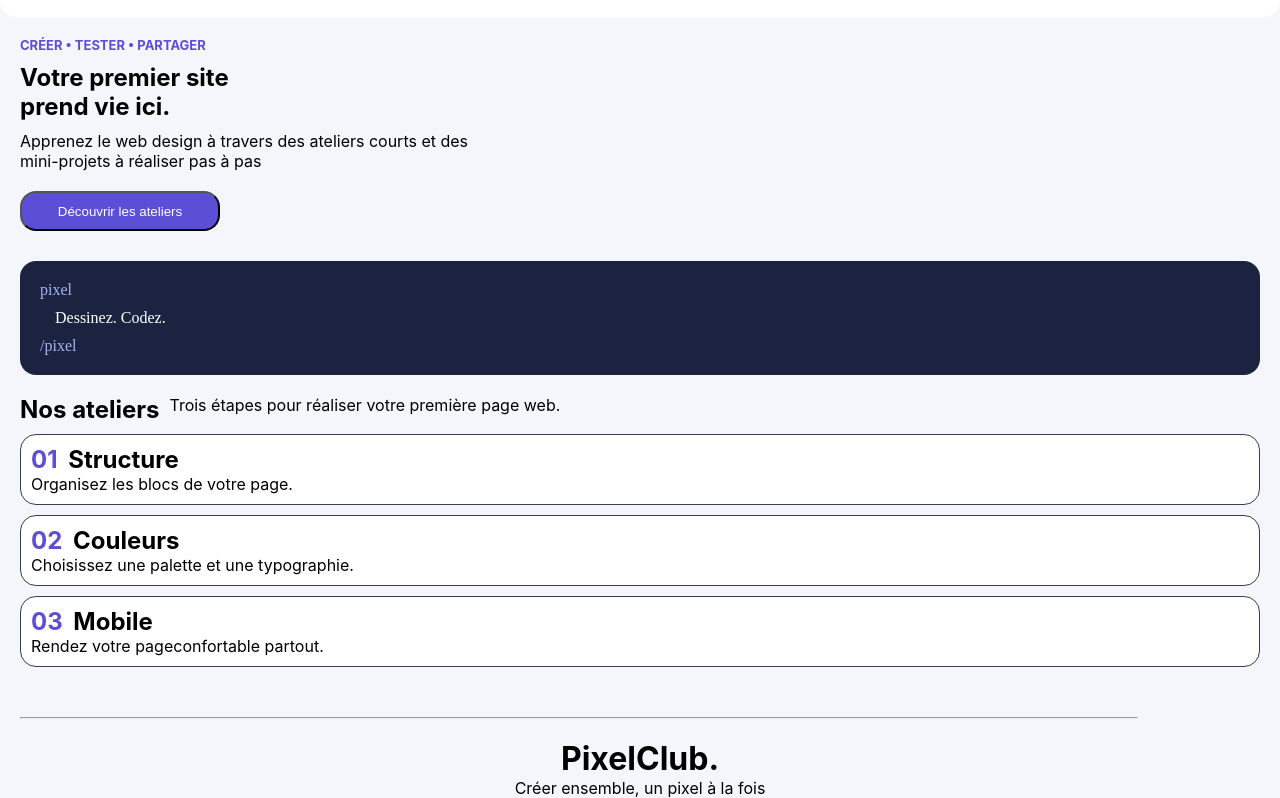
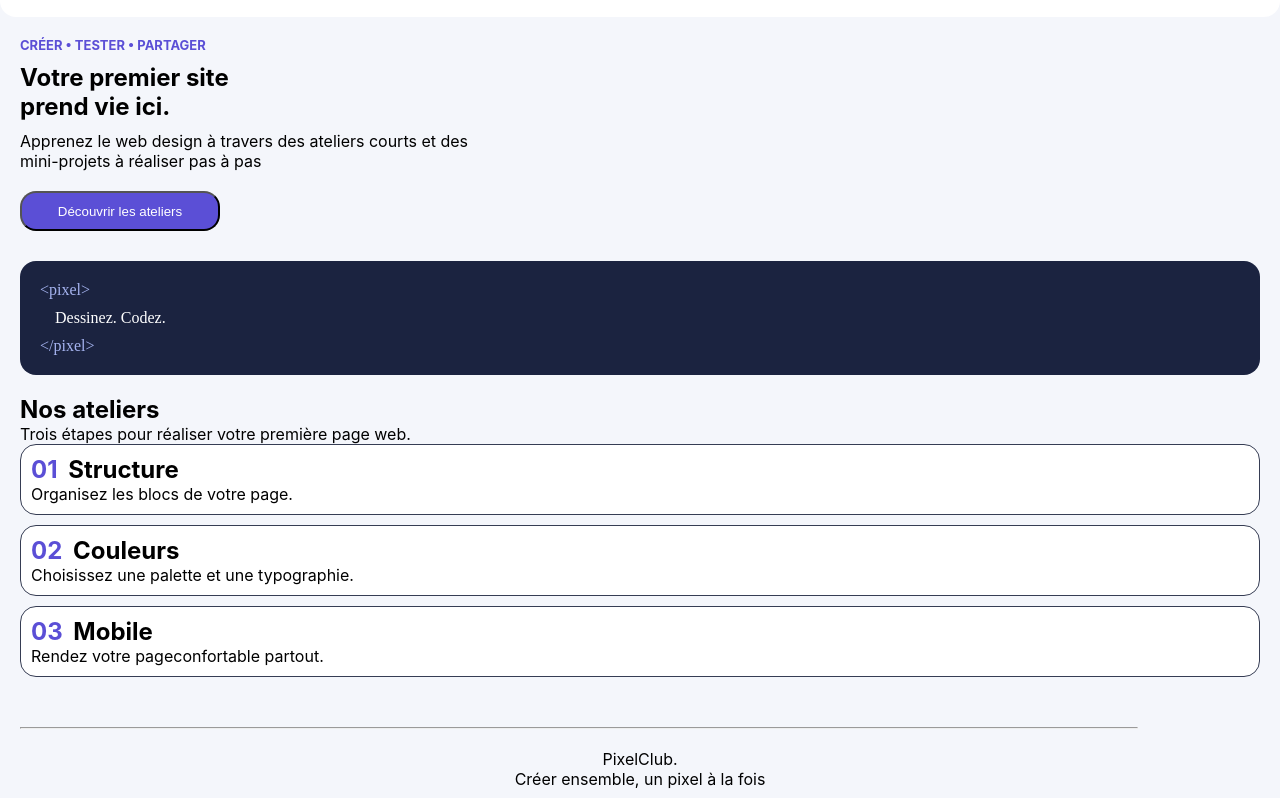
Before and after one commit to MdChabab/Mis-en-situation-I, a plain HTML site: page index.html in a window 1280 px wide. Shown: the part 102-900 px from the top of the page. Drawn offline with Linux system fonts and the light colour scheme.

Commit message:
html retouches

```diff
--- a/index.html
+++ b/index.html
@@ -4,13 +4,13 @@
     <meta charset="UTF-8">
     <meta name="viewport" content="width=device-width, initial-scale=1.0">
     <link rel="stylesheet" href="./styles/style.css">
-    <title>Document</title>
+    <title>PixelClub.</title>
 </head>
 <body>
 
     <!-- Navbar -->
 
-    <header>
+    <header class="flex">
         <div class="logo">
             <h1>PixelClub.</h1>
         </div>
@@ -46,18 +46,18 @@
             </div>
 
             <div class="right">
-                <div class="pixel">pixel</div>
+                <div class="pixel">&lt;pixel&gt;</div>
                 <div class="nested">Dessinez. Codez.</div>
-                <div class="pixel">/pixel</div>
+                <div class="pixel">&lt;/pixel&gt;</div>
             </div>
 
         </div>
 
-        <div class="lower flex">
+        <div class="lower">
             <h2>Nos ateliers</h2>
             <p>Trois étapes pour réaliser votre première page web.</p>
 
-            <div class="cards">
+            <div class="cards flex">
                 <div class="first card">
                     <h2><span>01</span>
                         Structure
@@ -81,14 +81,14 @@
             </div>
         </div>
 
-        <hr>
+        <div class="seperator"><hr></div>
     </section>
 
     <!-- footer -->
 
     <footer>
-        <h1>PixelClub.</h1>
-        <p>Créer ensemble, un pixel à la fois</p>
+        <p class="logo2">PixelClub.</p>
+        <p class="moto">Créer ensemble, un pixel à la fois</p>
     </footer>
 
 </body>
```
